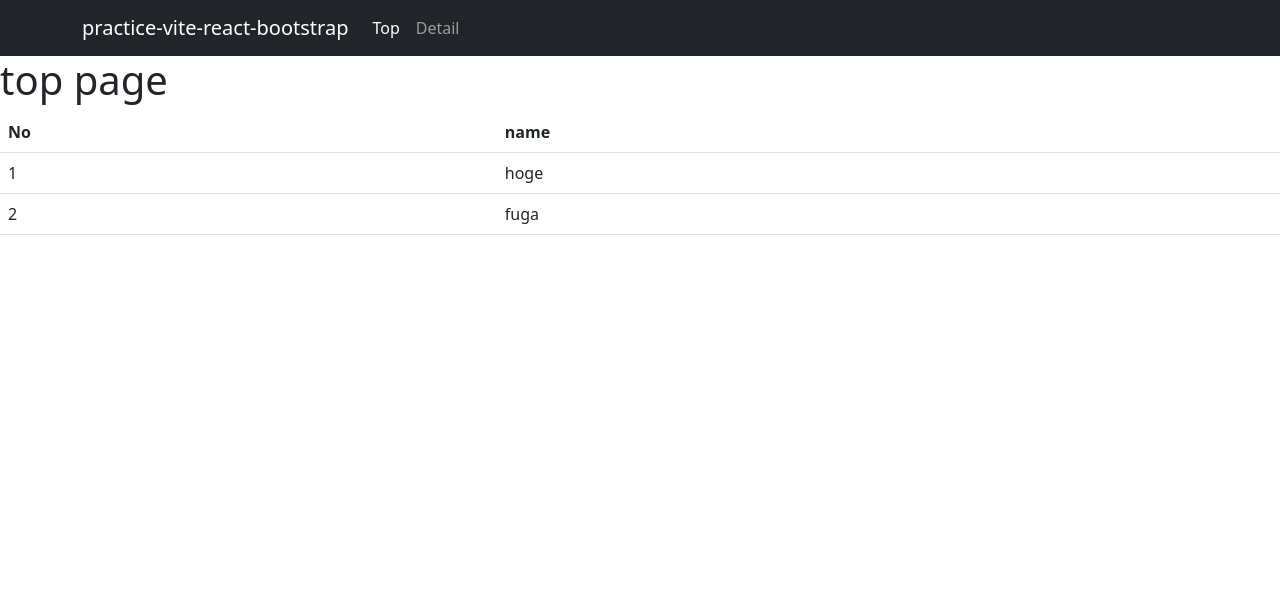
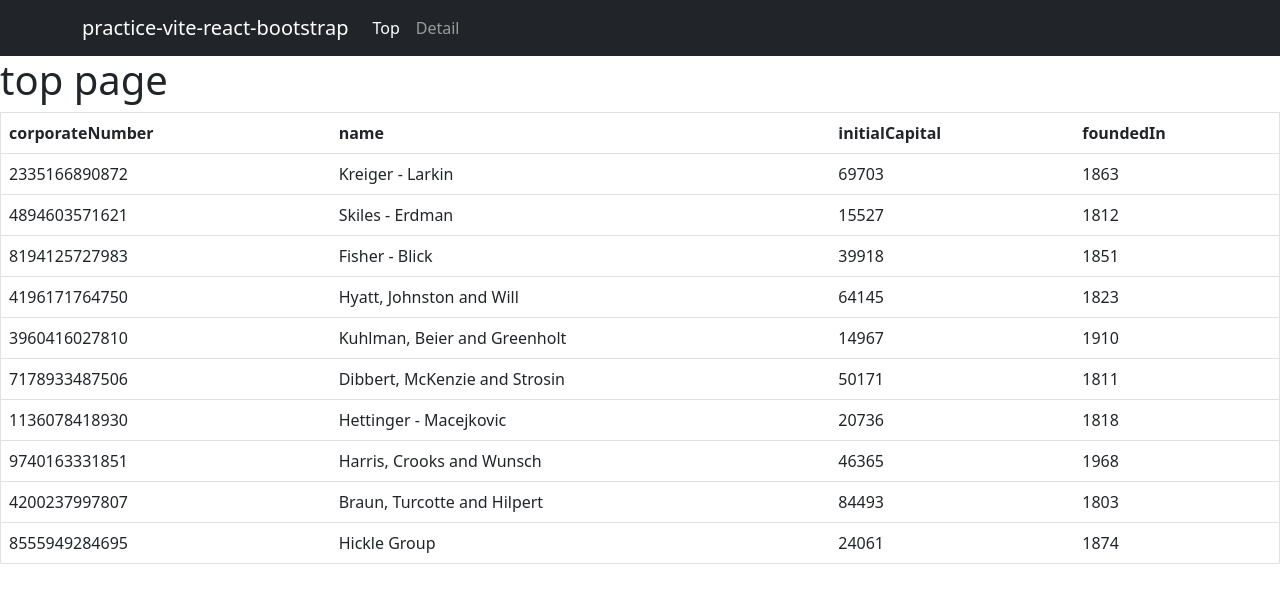
Before and after one commit to RinyuDrvo/practice-vite-react-bootstrap, a React (Vite) app: page / in a window 1280 px wide. Shown: the top 602 px of the page. Built offline with nearby package versions, Linux system fonts and the light colour scheme.

Commit message:
テーブル実装

```diff
--- a/src/feature/top/Table.tsx
+++ b/src/feature/top/Table.tsx
@@ -1,28 +1,41 @@
 import { Table as BTable } from 'react-bootstrap'
 import React from 'react'
+import { Company } from '@/models/Company'
+import { ColumnDef, flexRender, getCoreRowModel, getPaginationRowModel, useReactTable } from '@tanstack/react-table'
 
 /** テーブル */
-function Table() {
+export const Table = ({ data, columns }: { data: Company[], columns: ColumnDef<Company>[] }) => {
+  const table = useReactTable({
+    data,
+    columns,
+    getCoreRowModel: getCoreRowModel(),
+    getPaginationRowModel: getPaginationRowModel()
+  })
+
   return (
-    <BTable>
+    <BTable border={1}>
       <thead>
-        <tr>
-          <th>No</th>
-          <th>name</th>
-        </tr>
+        {table.getHeaderGroups().map(headerGroup => (
+          <tr key={headerGroup.id}>
+            {headerGroup.headers.map(header => (
+              <th key={header.id}>
+                {header.isPlaceholder ? null : flexRender(header.column.columnDef.header, header.getContext())}
+              </th>
+            ))}
+          </tr>
+        ))}
       </thead>
       <tbody>
-        <tr>
-          <td>1</td>
-          <td>hoge</td>
-        </tr>
-        <tr>
-          <td>2</td>
-          <td>fuga</td>
-        </tr>
+        {table.getRowModel().rows.map(row => (
+          <tr key={row.id}>
+            {row.getVisibleCells().map(cell => (
+              <td key={cell.id}>
+                {flexRender(cell.column.columnDef.cell, cell.getContext())}
+              </td>
+            ))}
+          </tr>
+        ))}
       </tbody>
     </BTable>
   )
 }
-
-export default Table
--- a/src/pages/Top.tsx
+++ b/src/pages/Top.tsx
@@ -1,11 +1,38 @@
-import Table from "@/feature/top/Table"
+import { Table } from "@/feature/top/Table"
+import { makeData } from "@/lib/utils/makeData"
+import { Company } from "@/models/Company"
+import { ColumnDef, createColumnHelper } from "@tanstack/react-table"
+import React from "react"
 
 /** トップページ */
 export const Top = () => {
+  const columnHelper = createColumnHelper<Company>()
+  /** カラム設定 */
+  const columns: ColumnDef<Company, any>[] = [
+    columnHelper.accessor('corporateNumber', {
+      cell: info => info.getValue()
+    }),
+    columnHelper.accessor('name', {
+      cell: info => info.getValue()
+    }),
+    columnHelper.accessor('initialCapital', {
+      cell: info => info.getValue()
+    }),
+    columnHelper.accessor('foundedIn', {
+      cell: info => info.getValue()
+    })
+  ]
+
+  const [data] = React.useState(() => makeData(100))
   return (
     <>
       <h1>top page</h1>
-      <Table />
+      <Table
+        {...{
+          data,
+          columns
+        }}
+      />
     </>
   )
 }
```
